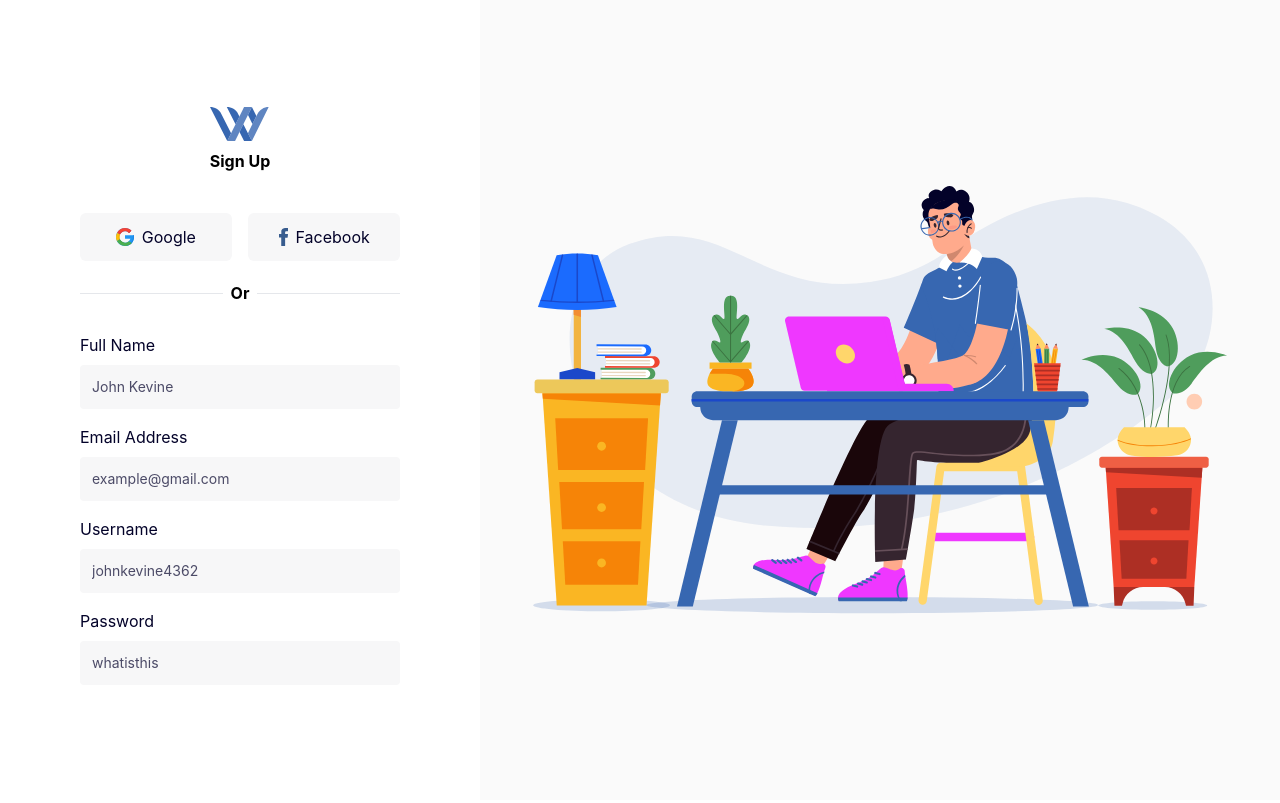
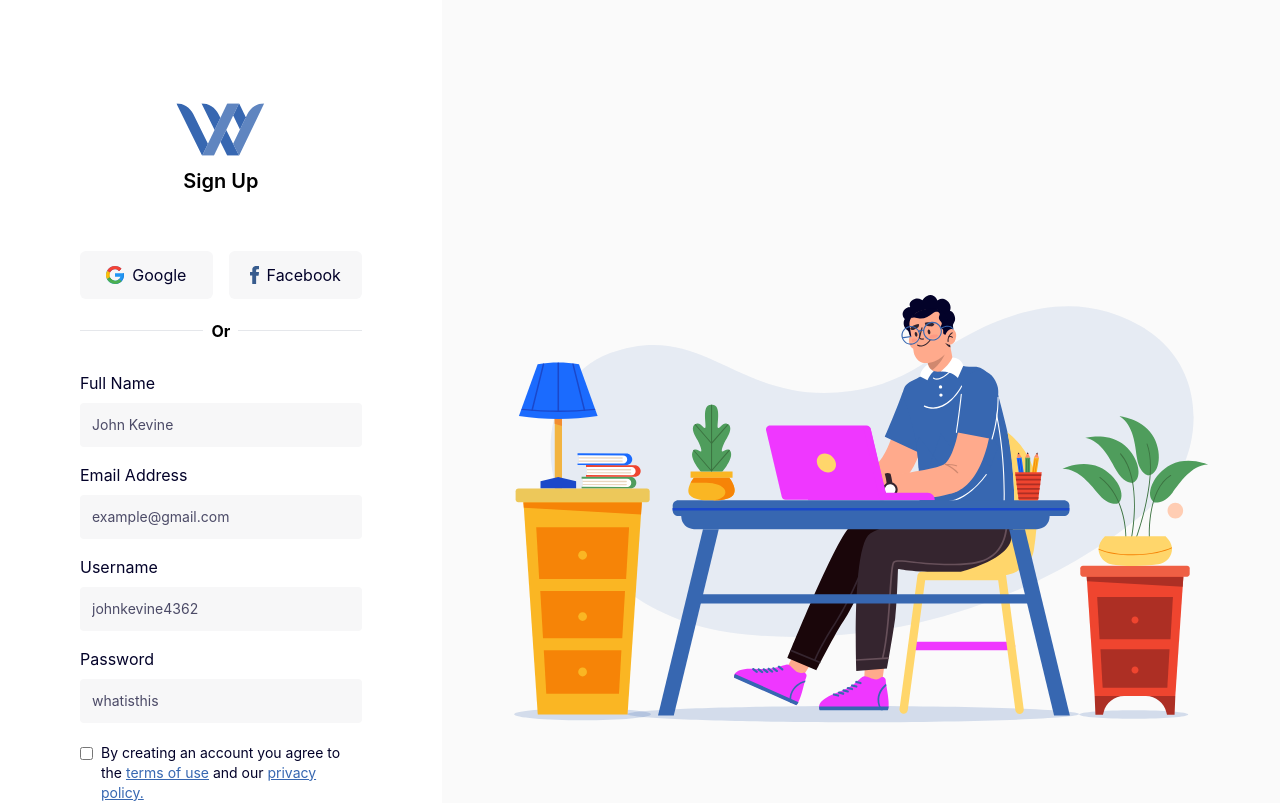
Before and after one commit to CrestNiraj12/signup-page-design, a React (Create React App) app: page / in a window 1280 px wide. Shown: the top 803 px of the page. Built offline with nearby package versions, Linux system fonts and the light colour scheme.

Commit message:
completed page

```diff
--- a/src/components/UI/atoms/Button.tsx
+++ b/src/components/UI/atoms/Button.tsx
@@ -1,14 +1,11 @@
 import { MouseEventHandler } from "react";
 
 export default function Button({
-  className = "w-full",
+  className = "",
   hasIcon = false,
   Icon,
   children,
   onClick,
-  bgColor = "#F7F7F8",
-  hoverBgColor = "#d1d1d2",
-  textColor = "#030229",
   fontSize = "xs",
 }: {
   hasIcon: boolean;
@@ -16,15 +13,12 @@ export default function Button({
   className?: string;
   children: string | JSX.Element | JSX.Element[];
   onClick: MouseEventHandler;
-  bgColor?: string;
-  hoverBgColor?: string;
-  textColor?: string;
   fontSize?: string;
 }) {
   return (
     <button
       onClick={onClick}
-      className={`${className} text-[${fontSize}] text-[${textColor}] bg-[${bgColor}] hover:bg-[${hoverBgColor}] transition-colors ease-in text-center py-3 px-4 rounded-md inline-flex justify-center items-center`}
+      className={`w-full text-[${fontSize}] text-[#030229] bg-[#F7F7F8] hover:bg-[#d1d1d2] transition-colors ease-in text-center py-3 px-4 rounded-md inline-flex justify-center items-center ${className}`}
     >
       {hasIcon ? (
         <img src={Icon} alt="icon" className="mr-2" height="18px" />
--- a/src/components/UI/atoms/Checkbox.tsx
+++ b/src/components/UI/atoms/Checkbox.tsx
@@ -1,9 +1,3 @@
-export default function Checkbox({
-  className = "",
-  children,
-}: {
-  className?: string;
-  children: string | JSX.Element | JSX.Element[];
-}) {
-  return <p className={className}>{children}</p>;
+export default function Checkbox({ className = "" }: { className?: string }) {
+  return <input className={className} type="checkbox" />;
 }
--- a/src/components/UI/atoms/Link.tsx
+++ b/src/components/UI/atoms/Link.tsx
@@ -8,7 +8,7 @@ export default function Link({
   href: string;
 }) {
   return (
-    <a href={href} className={className}>
+    <a href={href} className={`${className} underline text-[#3767B1]`}>
       {children}
     </a>
   );
--- a/src/components/UI/atoms/Text.tsx
+++ b/src/components/UI/atoms/Text.tsx
@@ -3,7 +3,7 @@ export default function Text({
   children,
 }: {
   className?: string;
-  children: string | JSX.Element | JSX.Element[];
+  children: string | JSX.Element | (string | JSX.Element)[];
 }) {
   return <p className={className}>{children}</p>;
 }
--- a/src/components/UI/molecules/Title.tsx
+++ b/src/components/UI/molecules/Title.tsx
@@ -4,9 +4,9 @@ import Heading from "../atoms/Heading";
 
 export default function Title({ className = "" }: { className?: string }) {
   return (
-    <div className={className}>
-      <Image src={Logo} className="" height={100} width={59} />
-      <Heading className="font-bold mt-2">Sign Up</Heading>
+    <div className={`${className} flex flex-col justify-center items-center`}>
+      <Image src={Logo} className="scale-150" height={100} width={59} />
+      <Heading className="font-[600] mt-5 text-xl">Sign Up</Heading>
     </div>
   );
 }
--- a/src/components/UI/organisms/Header.tsx
+++ b/src/components/UI/organisms/Header.tsx
@@ -6,7 +6,7 @@ export default function Header() {
   return (
     <>
       <Title />
-      <SocialButtons className="mt-10" />
+      <SocialButtons className="mt-14" />
       <Divider className="my-5" />
     </>
   );
--- a/src/components/UI/organisms/SignupForm.tsx
+++ b/src/components/UI/organisms/SignupForm.tsx
@@ -1,3 +1,7 @@
+import Button from "../atoms/Button";
+import Checkbox from "../atoms/Checkbox";
+import Link from "../atoms/Link";
+import Text from "../atoms/Text";
 import InputGroup from "../molecules/InputGroup";
 
 export default function SignupForm() {
@@ -35,6 +39,32 @@ export default function SignupForm() {
         label="Password"
         placeholder="whatisthis"
       />
+      <div className="flex my-3 items-start">
+        <Checkbox className="mt-1" />
+        <Text className="text-left ml-2 text-sm text-[#030229]">
+          By creating an account you agree to the{" "}
+          <span>
+            <Link href="/">terms of use</Link>
+          </span>{" "}
+          and our{" "}
+          <span>
+            <Link href="/">privacy policy.</Link>
+          </span>
+        </Text>
+      </div>
+      <Button
+        className="my-5 text-white bg-[#3767B1] hover:bg-[#214275]"
+        hasIcon={false}
+        onClick={() => null}
+      >
+        Create account
+      </Button>
+      <Text className="w-full text-center mt-3">
+        Already have an account?{" "}
+        <span>
+          <Link href="/">Log in</Link>
+        </span>
+      </Text>
     </div>
   );
 }
--- a/src/components/pages/Signup.tsx
+++ b/src/components/pages/Signup.tsx
@@ -5,7 +5,7 @@ import SignupForm from "../UI/organisms/SignupForm";
 function App() {
   return (
     <main className="flex">
-      <div className="w-[25%] flex flex-col justify-center items-center mx-20 my-10 text-center">
+      <div className="w-[22%] flex flex-col justify-center items-center mx-20 mt-28 mb-20 text-center">
         <Header />
         <SignupForm />
       </div>
```
